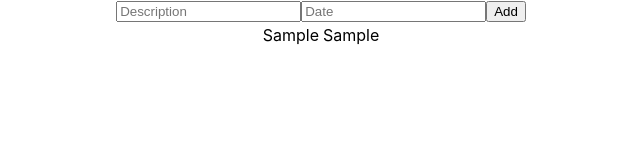
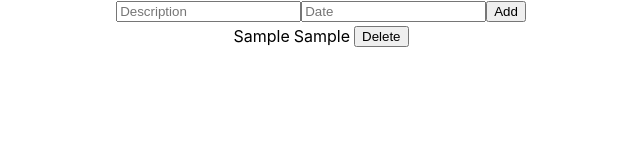
Before and after one commit to ritamiklan/todolist, a React (Create React App) app: page / in a window 1280 px wide. Both pictures are taken after typing "Sample", "Sample" into the empty fields and a click on the button "Add". Shown: the top 160 px of the page, without its empty margins (319-959 px from the left). Built offline with nearby package versions, Linux system fonts and the light colour scheme.

Commit message:
added delete functionality

```diff
--- a/src/App.js
+++ b/src/App.js
@@ -14,6 +14,10 @@ function App() {
 
   const inputChanged = (event) => {
     setTodo({ ...todo, [event.target.name]: event.target.value });
+  };
+
+  const deleteTodo = (row) => {
+    setTodos(todos.filter((todo, index) => index !== row));
   };
 
   return (
@@ -33,7 +37,7 @@ function App() {
         onChange={inputChanged}
       />
       <button onClick={addTodo}>Add</button>
-      <TodoTable todos={todos} />
+      <TodoTable todos={todos} delete={deleteTodo} />
     </div>
   );
 }
--- a/src/components/TodoTable.js
+++ b/src/components/TodoTable.js
@@ -2,6 +2,12 @@ import React from "react";
 import "../App.css";
 
 export default function TodoTable(props) {
+  /* const deleteTodo = (row) => {
+    console.log(row);
+    setTodos(props.todos.filter((todo, index) => index !== row));
+  };
+  */
+
   return (
     <div className="App">
       <table>
@@ -10,6 +16,15 @@ export default function TodoTable(props) {
             <tr key={index}>
               <td>{todo.desc}</td>
               <td>{todo.date}</td>
+              <td>
+                <button
+                  onClick={() => {
+                    props.delete(index);
+                  }}
+                >
+                  Delete
+                </button>
+              </td>
             </tr>
           ))}
         </tbody>
```
